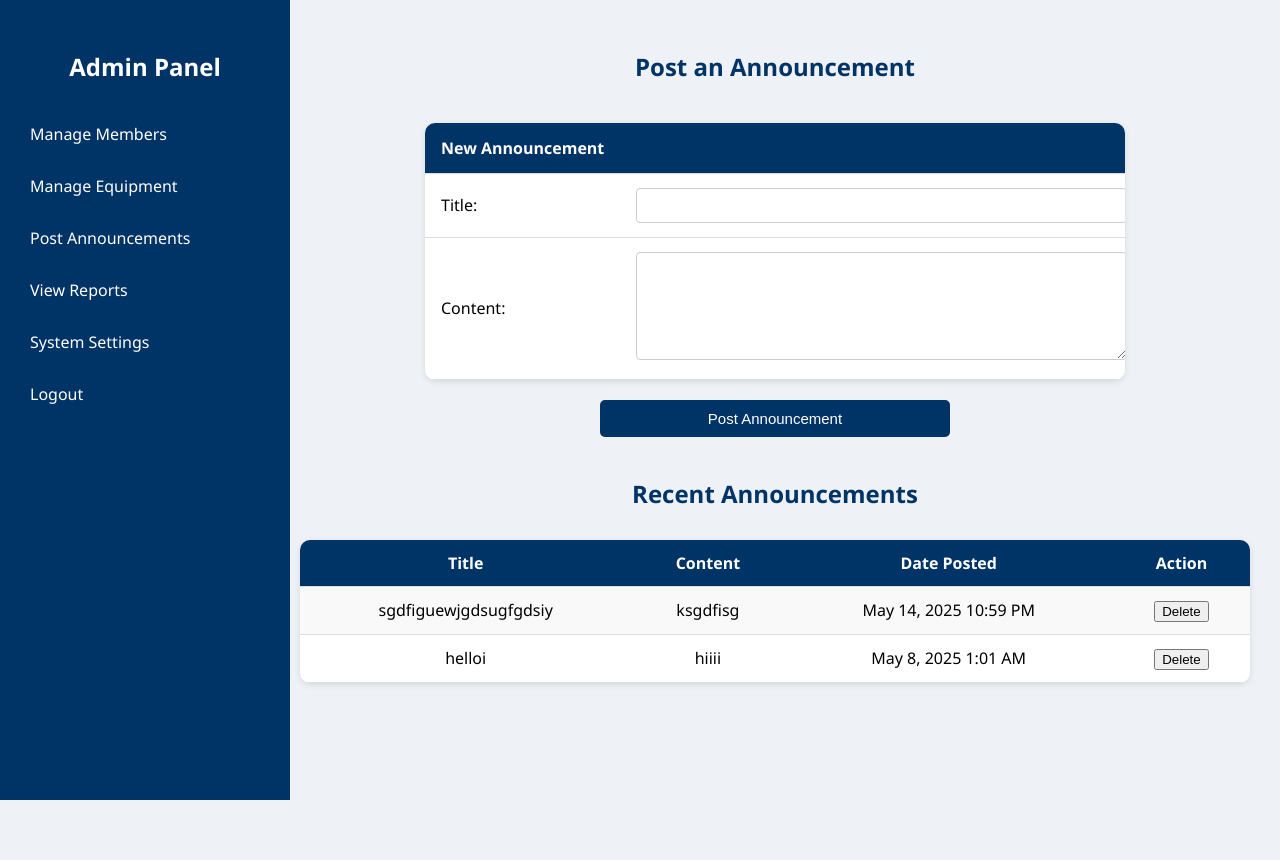
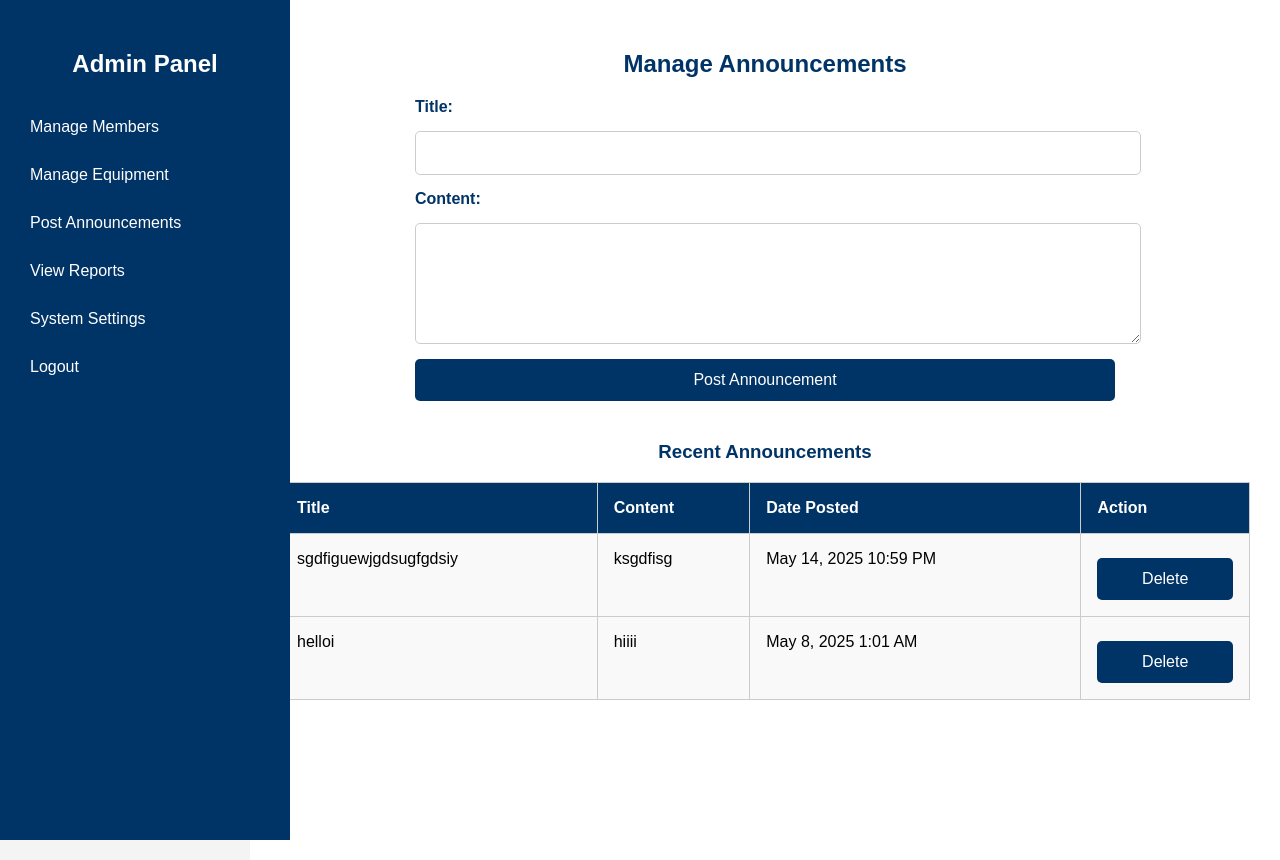
Before and after one commit to SinabiananRey/sclub, a PHP site: page /post_announcements.php in a window 1280 px wide. Before the commit the page ends 800 px from the top, so only its background shows below. Run offline with PHP 8.4, Linux system fonts and the light colour scheme; a user stored in the database is signed in; data comes from the database, SQL or seed files in the repository; both versions use the stored data as it was after the commit.

Commit message:
fixed errors

```diff
--- a/post_announcements.php
+++ b/post_announcements.php
@@ -2,222 +2,104 @@
 session_start();
 include 'db_connect.php';
 
+// ✅ Ensure only admins can manage announcements
 if (!isset($_SESSION['user_id']) || $_SESSION['role'] != 'admin') {
     header("Location: login.php");
     exit();
 }
 
+$message = "";
+
+// ✅ Handle posting or editing announcements
+if ($_SERVER["REQUEST_METHOD"] == "POST" && isset($_POST['title'], $_POST['content'], $_POST['action'])) {
+    $title = $_POST['title'];
+    $content = $_POST['content'];
+    $admin_id = $_SESSION['user_id'];
+
+    if ($_POST['action'] === 'add') {
+        $query = "INSERT INTO announcements (admin_id, title, content) VALUES (?, ?, ?)";
+        $stmt = $conn->prepare($query);
+        $stmt->bind_param("iss", $admin_id, $title, $content);
+        $stmt->execute();
+        $message = "<p class='success'>✅ Announcement posted successfully!</p>";
+    } elseif ($_POST['action'] === 'edit' && isset($_POST['announcement_id'])) {
+        $announcement_id = $_POST['announcement_id'];
+        $query = "UPDATE announcements SET title = ?, content = ? WHERE id = ?";
+        $stmt = $conn->prepare($query);
+        $stmt->bind_param("ssi", $title, $content, $announcement_id);
+        $stmt->execute();
+        $message = "<p class='success'>✅ Announcement updated successfully!</p>";
+    }
+}
+
+// ✅ Handle deleting an announcement
 if ($_SERVER["REQUEST_METHOD"] == "POST" && isset($_POST['delete_announcement_id'])) {
     $delete_id = $_POST['delete_announcement_id'];
     $delete_query = "DELETE FROM announcements WHERE id = ?";
     $stmt = $conn->prepare($delete_query);
     $stmt->bind_param("i", $delete_id);
-
-    if ($stmt->execute()) {
-        $message = "<div class='message success'>✅ Announcement deleted successfully!</div>";
-    } else {
-        $message = "<div class='message error'>❌ Error deleting announcement. Try again.</div>";
-    }
+    $stmt->execute();
+    $message = "<p class='success'>✅ Announcement deleted successfully!</p>";
 }
 
+// ✅ Fetch recent announcements
 $announcements = [];
 $sql = "SELECT id, title, content, created_at FROM announcements ORDER BY created_at DESC LIMIT 10";
 $result = $conn->query($sql);
-if ($result->num_rows > 0) {
 while ($row = $result->fetch_assoc()) {
     $announcements[] = $row;
 }
+
+// ✅ Check if editing is requested
+$edit_id = isset($_POST['edit_announcement_id']) ? $_POST['edit_announcement_id'] : null;
+$edit_title = '';
+$edit_content = '';
+
+if ($edit_id) {
+    $query = "SELECT title, content FROM announcements WHERE id = ?";
+    $stmt = $conn->prepare($query);
+    $stmt->bind_param("i", $edit_id);
+    $stmt->execute();
+    $stmt->bind_result($edit_title, $edit_content);
+    $stmt->fetch();
+    $stmt->close();
 }
 ?>
+
 <!DOCTYPE html>
 <html lang="en">
 <head>
     <meta charset="UTF-8">
-    <title>Post Announcement | Sports Club</title>
+    <title>Manage Announcements | Sports Club</title>
     <style>
-        body {
-            margin: 0;
-            font-family: 'Segoe UI', sans-serif;
-            background: #eef1f5;
-            display: flex;
-        }
-
-        .sidebar {
-            width: 250px;
-            background: #003366;
-            color: white;
-            padding: 20px;
-            height: 100vh;
-            position: fixed;
-            top: 0;
-            left: 0;
-        }
-
-        .sidebar a {
-            display: block;
-            color: white;
-            text-decoration: none;
-            padding: 10px;
-            border-radius: 5px;
-            margin-bottom: 10px;
-        }
-
-        .sidebar a:hover {
-            background: #0055aa;
-        }
-
-        .container {
-            margin-left: 270px;
-            padding: 30px;
-            width: 100%;
-        }
-
-        h2 {
-            text-align: center;
-            color: #003366;
-            margin-bottom: 20px;
-        }
-
-        .message {
-            text-align: center;
-            font-weight: 600;
-            padding: 12px 20px;
-            border-radius: 6px;
-            margin-bottom: 20px;
-            width: 60%;
-            margin-left: auto;
-            margin-right: auto;
-        }
-
-        .message.success {
-            background-color: #d4edda;
-            color: #155724;
-            border: 1px solid #c3e6cb;
-        }
-
-        .message.error {
-            background-color: #f8d7da;
-            color: #721c24;
-            border: 1px solid #f5c6cb;
-        }
-
-        .form-wrapper {
-            max-width: 700px;
-            margin: 40px auto;
-        }
-
-        .form-wrapper table {
-            width: 100%;
-            border-collapse: collapse;
-            background: white;
-            border-radius: 10px;
-            overflow: hidden;
-            box-shadow: 0 2px 6px rgba(0,0,0,0.1);
-        }
-
-        .form-wrapper th, .form-wrapper td {
-            padding: 14px 16px;
-            border-bottom: 1px solid #ddd;
-            text-align: left;
-        }
-
-        .form-wrapper th {
-            background: #003366;
-            color: white;
-        }
-
-        .form-wrapper input, .form-wrapper textarea {
-            width: 100%;
-            padding: 8px;
-            font-size: 15px;
-            border: 1px solid #ccc;
-            border-radius: 4px;
-        }
-
-        .submit-btn {
-            background-color:  #003366;
-            color: white;
-            padding: 10px 16px;
-            border: none;
-            border-radius: 5px;
-            cursor: pointer;
-            font-size: 15px;
-            width: 50%;
-            margin: 20px auto 0;
-            display: block;
-            transition: background 0.3s;
-        }
-
-        .submit-btn:hover {
-            background-color: #218838;
-        }
-
-        table.announcement-table {
-            width: 100%;
-            border-collapse: collapse;
-            background: white;
-            border-radius: 10px;
-            overflow: hidden;
-            box-shadow: 0 2px 6px rgba(0,0,0,0.1);
-            margin-top: 30px;
-        }
-
-        table.announcement-table th, table.announcement-table td {
-            padding: 12px 15px;
-            border-bottom: 1px solid #ddd;
-            text-align: center;
-        }
-
-        table.announcement-table th {
-            background: #003366;
-            color: white;
-            font-weight: 600;
-        }
-
-        table.announcement-table tr:nth-child(even) {
-            background: #f9f9f9;
-        }
-
-        .toggle-btn {
-            position: fixed;
-            top: 10px;
-            left: 10px;
-            background: #003366;
-            color: white;
-            border: none;
-            padding: 10px 15px;
-            font-size: 18px;
-            z-index: 1000;
-            display: none;
-        }
-
-        @media (max-width: 768px) {
-            .container {
-                margin-left: 0;
-                padding: 15px;
-            }
-
-            .sidebar {
-                display: none;
-                position: relative;
-                width: 100%;
-                height: auto;
-            }
-
-            .toggle-btn {
-                display: block;
-            }
-        }
+        body { margin: 0; font-family: Arial, sans-serif; background: #f4f4f4; display: flex; min-height: 100vh; }
+        .sidebar { width: 250px; background: #003366; color: white; padding: 20px; height: 100vh; position: fixed; left: 0; top: 0; }
+        .sidebar a { display: block; color: white; text-decoration: none; padding: 10px; border-radius: 5px; margin-bottom: 10px; }
+        .sidebar a:hover { background: #0055aa; }
+        .main-content { margin-left: 250px; padding: 30px; width: calc(100% - 250px); background: #fff; min-height: 100vh; }
+        h2, h3 { color: #003366; text-align: center; }
+        .message { text-align: center; font-weight: bold; margin-bottom: 20px; }
+        .success { color: green; }
+        .error { color: red; }
+        .form-container { max-width: 700px; margin: 0 auto 40px; }
+        form { display: flex; flex-direction: column; gap: 15px; }
+        label { font-weight: bold; color: #003366; }
+        input[type="text"], textarea { padding: 12px; border-radius: 5px; border: 1px solid #ccc; font-size: 16px; width: 100%; }
+        button[type="submit"], .delete-btn, .edit-btn { background-color: #003366; color: white; padding: 12px; border: none; font-size: 16px; border-radius: 5px; cursor: pointer; }
+        button[type="submit"]:hover, .delete-btn:hover, .edit-btn:hover { background-color: #0055aa; }
+        .announcement-table { width: 100%; border-collapse: collapse; margin-top: 10px; }
+        .announcement-table th, .announcement-table td { border: 1px solid #ccc; padding: 16px; text-align: left; vertical-align: top; }
+        .announcement-table th { background-color: #003366; color: white; }
+        .announcement-table td { background-color: #f9f9f9; }
+        .delete-btn { background: red; margin-top: 8px; }
+        .delete-btn:hover { background: darkred; }
     </style>
 </head>
 <body>
 
-<!-- Toggle Button -->
-<button class="toggle-btn" onclick="toggleSidebar()">☰</button>
-
-<!-- Sidebar -->
-<div class="sidebar" id="sidebar">
-    <h2><a href="admin_panel.php" style="color:white; text-decoration:none;">Admin Panel</a></h2>
+<!-- ✅ Sidebar -->
+<div class="sidebar">
+    <h2><a href="admin_panel.php" style="color:white;">Admin Panel</a></h2>
     <a href="manage_members.php">Manage Members</a>
     <a href="manage_equipment.php">Manage Equipment</a>
     <a href="post_announcements.php">Post Announcements</a>
@@ -226,70 +108,48 @@ if ($result->num_rows > 0) {
     <a href="logout.php">Logout</a>
 </div>
 
-<!-- Main Content -->
-<div class="container">
-    <h2>Post an Announcement</h2>
+<!-- ✅ Main Content -->
+<div class="main-content">
+    <h2>Manage Announcements</h2>
 
-    <?php if (isset($message)) echo $message; ?>
+    <div class="message">
+        <?php if (!empty($message)) echo $message; ?>
+    </div>
 
-    <div class="form-wrapper">
+    <!-- ✅ Announcement Form -->
+    <div class="form-container">
         <form method="POST">
-            <table>
-                <tr>
-                    <th colspan="2">New Announcement</th>
-                </tr>
-                <tr>
-                    <td><label for="title">Title:</label></td>
-                    <td><input type="text" name="title" id="title" required></td>
-                </tr>
-                <tr>
-                    <td><label for="content">Content:</label></td>
-                    <td><textarea name="content" id="content" rows="5" required></textarea></td>
-                </tr>
-            </table>
-            <button type="submit" class="submit-btn">Post Announcement</button>
+            <input type="hidden" name="announcement_id" value="<?php echo $edit_id; ?>">
+            <label for="title">Title:</label>
+            <input type="text" name="title" id="title" required value="<?php echo htmlspecialchars($edit_title); ?>">
+
+            <label for="content">Content:</label>
+            <textarea name="content" id="content" rows="5" required><?php echo htmlspecialchars($edit_content); ?></textarea>
+
+            <button type="submit" name="action" value="<?php echo $edit_id ? 'edit' : 'add'; ?>">
+                <?php echo $edit_id ? 'Update Announcement' : 'Post Announcement'; ?>
+            </button>
         </form>
     </div>
 
-    <h2>Recent Announcements</h2>
-    <?php if (count($announcements) > 0): ?>
+    <h3>Recent Announcements</h3>
     <table class="announcement-table">
-    <tr>
-        <th>Title</th>
-        <th>Content</th>
-        <th>Date Posted</th>
-        <th>Action</th> <!-- ✅ Added column for delete button -->
-    </tr>
+        <tr><th>Title</th><th>Content</th><th>Date Posted</th><th>Action</th></tr>
         <?php foreach ($announcements as $a): ?>
         <tr>
             <td><?php echo htmlspecialchars($a['title']); ?></td>
             <td><?php echo nl2br(htmlspecialchars($a['content'])); ?></td>
             <td><?php echo date("F j, Y g:i A", strtotime($a['created_at'])); ?></td>
             <td>
-                <form method="POST" onsubmit="return confirmDelete();">
+                <form method="POST">
                     <input type="hidden" name="delete_announcement_id" value="<?php echo $a['id']; ?>">
-    <button type="submit" class="delete-btn">Delete</button>
+                    <button type="submit" class="delete-btn" onclick="return confirm('Delete this announcement?');">Delete</button>
                 </form>
             </td>
         </tr>
         <?php endforeach; ?>
     </table>
-    <?php else: ?>
-        <p style="text-align:center;">No announcements found.</p>
-    <?php endif; ?>
 </div>
-
-<script>
-    function toggleSidebar() {
-        var sidebar = document.getElementById("sidebar");
-        sidebar.style.display = (sidebar.style.display === "block") ? "none" : "block";
-    }
-</script>
-<script>
-function confirmDelete() {
-    return confirm("Are you sure you want to delete this announcement? This action cannot be undone.");
-}
-</script>
 
 </body>
 </html>
```
Also changed, not shown: edit_profile.php (+31 -8 lines), settings.php (+36 -140 lines), sports_club.sql (+9 -8 lines), view_equipment.php (+38 -151 lines). Lines whose indentation alone changed are shown as unchanged.
